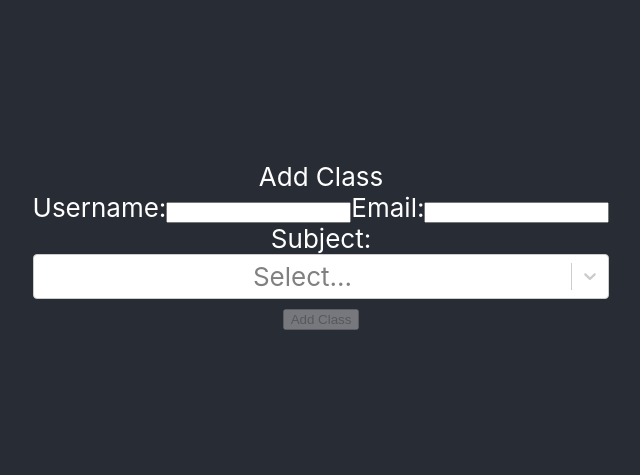
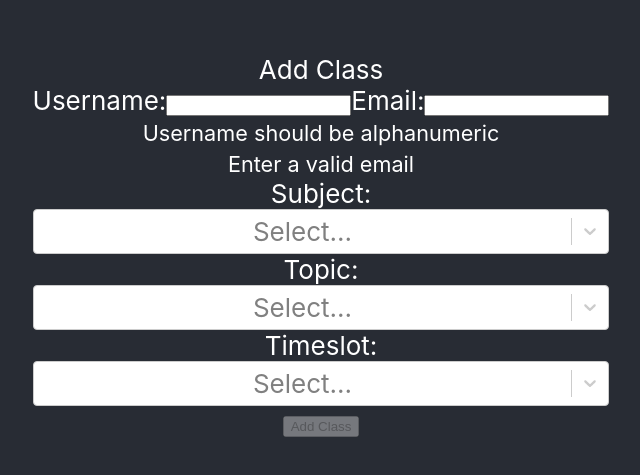
Before and after one commit to joshuafabara/reactTAGChallenge, a React (Create React App) app: page / in a window 1280 px wide. Shown: the part 155-630 px from the top of the page, without its empty margins (319-959 px from the left). Built offline with nearby package versions, Linux system fonts and the light colour scheme.

Commit message:
All logic for adding classes, ordering and validating fields

```diff
--- a/src/components/Form/Form.js
+++ b/src/components/Form/Form.js
@@ -1,20 +1,15 @@
-import React, { useState, useEffect, useRef } from "react";
+import React, { useState, useEffect } from "react";
 import Select from "react-select";
-import { useForm, Controller } from "react-hook-form";
+import Schedule from '../Schedule/Schedule';
 
-const defaultValues = {
-  username: "",
-  email: ""
-};
-
-const subjects = [
+const staticSubjects = [
   {value: 'math', label: 'Math'},
   {value: 'science', label: 'Science'},
   {value: 'art', label: 'Art'},
   {value: 'language-arts', label: 'Language Arts'}
 ];
 
-const topics = {
+const staticTopics = {
     'math': {
       topics: [
         {value: 'algebra', label: 'Algebra'},
@@ -45,7 +40,7 @@ const topics = {
     }
   };
 
-  const timeslots = {
+  const staticTimeslots = {
     'algebra': {
       timeslots: [
         {value: 8, label: '8:00 AM'},
@@ -60,26 +55,26 @@ const topics = {
     },
     'calculus': {
       timeslots: [
-        {value: 8, label: '10:00 AM'},
+        {value: 10, label: '10:00 AM'},
         {value: 15, label: '3:00 PM'}
       ]
     },
     'physics': {
       timeslots: [
-        {value: 8, label: '10:00 AM'},
+        {value: 10, label: '10:00 AM'},
         {value: 15, label: '3:00 PM'}
       ]
     },
     'chemistry': {
       timeslots: [
-        {value: 8, label: '9:00 AM'},
-        {value: 15, label: '1:00 PM'}
+        {value: 9, label: '9:00 AM'},
+        {value: 13, label: '1:00 PM'}
       ]
     },
     'biology': {
       timeslots: [
         {value: 8, label: '8:00 AM'},
-        {value: 15, label: '10:00 AM'}
+        {value: 10, label: '10:00 AM'}
       ]
     },
     'art-history': {
@@ -121,42 +116,28 @@ const topics = {
     },
   };
 
-const customStyles = {
-  menu: (provided, state) => ({
-    ...provided,
-    width: state.selectProps.width,
-    borderBottom: '1px dotted pink',
-    color: state.selectProps.menuColor,
-    padding: 20,
-  }),
+  const alphaNumRegex = /^[a-z0-9]+$/i;
+  const emailRegex = /^(([^<>()[\]\\.,;:\s@"]+(\.[^<>()[\]\\.,;:\s@"]+)*)|(".+"))@((\[[0-9]{1,3}\.[0-9]{1,3}\.[0-9]{1,3}\.[0-9]{1,3}\])|(([a-zA-Z\-0-9]+\.)+[a-zA-Z]{2,}))$/i;
 
-  control: (_, { selectProps: { width }}) => ({
-    width: width
-  }),
-
-  singleValue: (provided, state) => {
-    const opacity = state.isDisabled ? 0.5 : 1;
-    const transition = 'opacity 300ms';
-
-    return { ...provided, opacity, transition };
-  }
+function Form() {
+  const addClass = (event) => {
+    event.preventDefault();
+    console.log('adding slot');
+    let innerSchedule = schedule;
+    innerSchedule = [...innerSchedule, {'subject': selectedSubject.label, 'topic': selectedTopic.label, 'timeslot': selectedTimeslot.label, 'weight': selectedTimeslot.value}];
+    innerSchedule.sort(function(a, b) {
+      return a.weight - b.weight;
+    });
+    console.log('innerSchedule: ', innerSchedule);
+    setSchedule(innerSchedule);
+    setSelectedSubject(null);
+    setSelectedTopic(null);
+    setSelectedTimeslot(null);
   }
 
-function Form() {
-  const { register, watch, handleSubmit, formState, control, unregister} = useForm({
-    mode: "onChange"
-  });
+  const [username, setUsername] = useState('');
 
-  const subjectRef = useRef(null);
-  const topicRef = useRef(null);
-  const timeSlotRef = useRef(null);
-
-  const addClass = (data) => {
-    console.log('adding slot');
-    console.log(data);
-  }
-
-  const { isValid, isDirty } = formState;
+  const [email, setEmail] = useState('');
 
   const [selectedSubject, setSelectedSubject] = useState(null);
 
@@ -164,115 +145,162 @@ function Form() {
 
   const [selectedTimeslot, setSelectedTimeslot] = useState(null);
 
+  const [subjects, setSubjects] = useState([...staticSubjects]);
+
+  const [topics, setTopics] = useState({...staticTopics});
+
+  const [timeslots, setTimeslots] = useState({...staticTimeslots});
+
+  const [schedule, setSchedule] = useState([]);
+
+  const [studentID, setStudentID] = useState(null);
+
+  const [validUsername, setValidUsername] = useState(false);
+
+  const [validEmail, setValidEmail] = useState(false);
+
   const subjectPicked = (event) => {
+    if (event.value !== selectedSubject?.value) {
       console.log('subject changed');
       console.log(event.value);
-    unregister('topic');
-    unregister('timeslot');
       setSelectedTopic(null);
       setSelectedTimeslot(null);
-    subjectRef.current = event.value;
-    setSelectedSubject(event.value);
+      console.log('selectedOption Value', subjects.find(subject => subject.value === event.value));
+      setSelectedSubject(subjects.find(subject => subject.value === event.value));
+    }
   }
 
   const topicPicked = (event) => {
+    if (event.value !== selectedTopic?.value) {
       console.log('topic changed');
-    console.log(event.value);
-    console.log('formState.isValid', isValid);
-    console.log('isDirty', isDirty);
-    unregister('timeslot');
       setSelectedTimeslot(null);
-    topicRef.current = event.value;
-    setSelectedTopic(event.value);
+      console.log('selected topic after pick', topics[selectedSubject.value]?.topics?.find(topic => topic.value === event.value));
+      setSelectedTopic(topics[selectedSubject.value]?.topics?.find(topic => topic.value === event.value));
+    }
   }
 
   const timeSlotPicked = (event) => {
+    if (event.value !== selectedTimeslot?.value) {
       console.log('timeslot changed');
-    timeSlotRef.current = event.value;
-    setSelectedTimeslot(event.value);
+      console.log('selected timeslot after pick', timeslots[selectedTopic.value]?.timeslots?.find(timeslot => timeslot.value === event.value));
+      setSelectedTimeslot(timeslots[selectedTopic.value]?.timeslots?.find(timeslot => timeslot.value === event.value));
+    }
+  }
+
+  const usernameOnBlur = (event) => {
+    if (username !== (event.target.value).trim()) {
+      if ((event.target.value).trim().match(alphaNumRegex)) {
+        setValidUsername(true);
+        setUsername((event.target.value).trim());
+        setStudentID(new Date().getTime());
+        setSelectedSubject(null);
+        setSelectedTopic(null);
+        setSelectedTimeslot(null);
+        setSchedule([]);
+      } else {
+        setValidUsername(false);
+      }
+    }
+    console.log(`usernameOnBlur: ${event.target.value}`, event.target.value)
+  }
+
+  const emailOnBlur = (event) => {
+    if (email !== (event.target.value).trim()) {
+      if ((event.target.value).trim().match(emailRegex)) {
+        setValidEmail(true);
+        setEmail(event.target.value.trim());
+        setSelectedSubject(null);
+        setSelectedTopic(null);
+        setSelectedTimeslot(null);
+      } else {
+        setValidEmail(false);
+      }
+    }
+    console.log(`emailOnBlur: ${event.target.value}`, event.target.value)
   }
 
   useEffect(() => {
-    // Update the document title using the browser API
-    console.log('unmounting');
-    if (subjectRef.current !== selectedSubject) {
-      setSelectedTopic(null);
-      setSelectedTimeslot(null);
-      topicRef.current = null;
-      timeSlotRef.current = null;
+    console.log('selectedSubject', selectedSubject);
+    console.log('selectedTopic', selectedTopic);
+    console.log('selectedTimeslot', selectedTimeslot);
+    console.log('validUsername', validUsername);
+    console.log('validEmail', validEmail);
+  });
+
+  const customStyles = {
+    menu: (provided, state) => ({
+      ...provided,
+      color: state.selectProps.menuColor,
+      padding: 20,
+    }),
   }
-    if (topicRef.current !== selectedTopic) {
-      setSelectedTimeslot(null);
-      timeSlotRef.current = null;
-    }
-  });
 
   return (
     <div className="Form">
       Add Class
-      <form onSubmit={handleSubmit(addClass)} className="form">
+      <form onSubmit={addClass} className="form">
         <section>
           <label>Username:
-            <input defaultValue="" {...register("username", { required: true, pattern:/^[a-z0-9]+$/i })} />
-            {formState.errors.username?.type === 'required' && <span>This field is required</span>}
-            {formState.errors.username?.type === 'pattern' && <span>Username should be alphanumeric only</span>}
+            <input onBlur={usernameOnBlur} defaultValue={username} />
           </label>
           {/* <Controller name="username" render={({ field }) => <input {...field} />} /> */}
 
           <label>Email:
-            <input defaultValue="" {...register("email", { required: true, pattern: /^(([^<>()[\]\\.,;:\s@"]+(\.[^<>()[\]\\.,;:\s@"]+)*)|(".+"))@((\[[0-9]{1,3}\.[0-9]{1,3}\.[0-9]{1,3}\.[0-9]{1,3}\])|(([a-zA-Z\-0-9]+\.)+[a-zA-Z]{2,}))$/i })} />
-            {formState.errors.email?.type === 'required' && <span>This field is required</span>}
-            {formState.errors.email?.type === 'pattern' && <span>Invalid email</span>}
+            <input onBlur={emailOnBlur} defaultValue={email} />
+          </label>
+          {(!validUsername) &&
+            <div className='inputs-hints'>
+              <small>Username should be alphanumeric</small>
+            </div>
+          }
+          {(!validEmail) &&
+            <div className='inputs-hints'>
+              <small>Enter a valid email</small>
+            </div>
+          }
+        </section>
+        <section>
+          <label>Subject:
+            <Select
+              styles={customStyles}
+              options={subjects}
+              defaultValue=""
+              menuColor='grey'
+              value={selectedSubject}
+              onChange={subjectPicked}
+            />
           </label>
         </section>
         <section>
-          <label>Subject:
-            <Controller
-              name='subject'
-              control={control}
-              rules={{ required: true }}
-              render={({ field }) => <Select
-                {...field}
-                options={subjects}
-                onChange={subjectPicked}
-              />}
+          <label>Topic:
+            <Select
+              styles={customStyles}
+              options={topics[selectedSubject?.value]?.topics}
+              defaultValue=""
+              menuColor='grey'
+              value={selectedTopic}
+              onChange={topicPicked}
             />
           </label>
         </section>
-        {selectedSubject &&
         <section>
-            <label>Topic:
-              <Controller
-                name='topic'
-                control={control}
-                rules={{ required: true }}
-                render={({ field }) => <Select
-                  {...field}
-                  options={topics[selectedSubject]?.topics}
-                  onChange={topicPicked}
-                />}
+          <label>Timeslot:
+            <Select
+              styles={customStyles}
+              options={timeslots[selectedTopic?.value]?.timeslots}
+              defaultValue=""
+              menuColor='grey'
+              value={selectedTimeslot}
+              onChange={timeSlotPicked}
             />
           </label>
         </section>
+        <input disabled={(!validUsername || !validEmail || !selectedSubject || !selectedTopic || !selectedTimeslot)} type="submit" value="Add Class"/>
+        {/* <input disabled={(!isValid || !isDirty)} type="submit" value="Add Class"/> */}
+      </form>
+      {schedule.length > 0 &&
+        <Schedule username={username} email={email} studentID={studentID} schedule={schedule} />
       }
-        {selectedTopic &&
-          <section>
-            <label>Timeslot:
-              <Controller
-                name="timeslot"
-                control={control}
-                rules={{ required: true }}
-                render={({ field }) => <Select
-                  {...field}
-                  options={timeslots[selectedTopic]?.timeslots}
-                  onChange={timeSlotPicked}
-                />}
-              />
-            </label>
-          </section>
-        }
-        <input disabled={!isValid || !isDirty} type="submit" value="Add Class"/>
-      </form>
     </div>
   );
 }
--- /dev/null
+++ b/src/components/Schedule/Schedule.js
@@ -0,0 +1,38 @@
+function Schedule(props) {
+  const {username, email, studentID, schedule} = props;
+
+  const rows = schedule.map((row, index) =>
+    <tr key={index}>
+      <td>{row.subject}</td>
+      <td>{row.topic}</td>
+      <td>{row.timeslot}</td>
+    </tr>
+  );
+
+  return (
+    <div className="schedule">
+      <div className="schedule__header">
+        <h2>Schedule</h2>
+        <div className="schedule__username">Username: {username}</div>
+        <div className="schedule__email">Email: {email}</div>
+        <div className="schedule__studentID">ID: {studentID}</div>
+      </div>
+      <div className="schedule__classes">
+        <table>
+          <thead>
+            <tr>
+              <th>Subject</th>
+              <th>Topic</th>
+              <th>Timeslot</th>
+            </tr>
+          </thead>
+          <tbody>
+            {rows}
+          </tbody>
+        </table>
+      </div>
+    </div>
+  );
+}
+
+export default Schedule;
```
Lines whose indentation alone changed are shown as unchanged.
